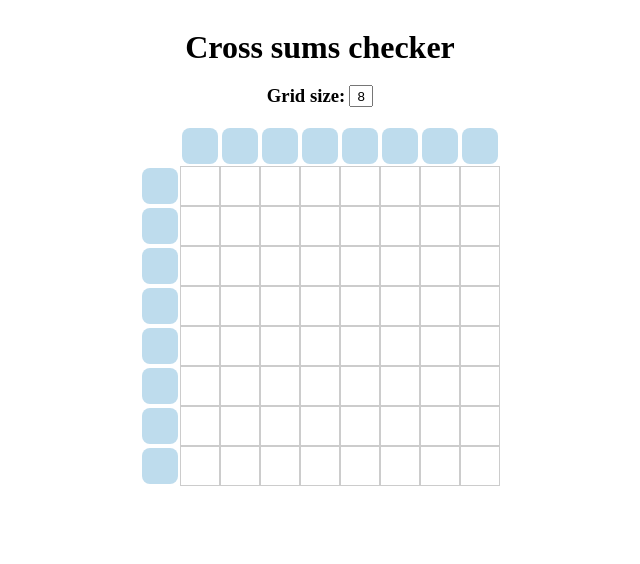
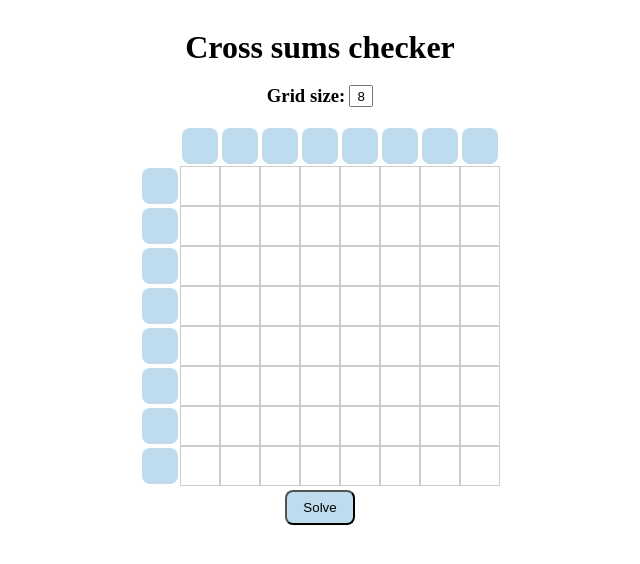
Before and after one commit to SipuliCodes/cross-sums-solver-frontend, an Angular app: page / in a window 1280 px wide. Shown: the top 564 px of the page, without its empty margins (320-960 px from the left). Built offline with nearby package versions, Linux system fonts and the light colour scheme.

Commit message:
Add button
Added solve button below grid

```diff
--- a/src/app/app.component.html
+++ b/src/app/app.component.html
@@ -11,6 +11,7 @@
       [cellSize]="gridCellSize"
     >
     </cross-sum-grid>
+    <button class="solve-button">Solve</button>
   </div>
 </main>
 
--- a/src/app/app.component.scss
+++ b/src/app/app.component.scss
@@ -25,6 +25,17 @@
     text-align: center;
 }
 
+.solve-button {
+  background-color: #BEDCED;
+  margin: 4px;
+  padding: 8px 16px;
+  border-radius: 8px;
+}
+
+.solve-button:hover {
+  background-image: linear-gradient(rgb(0 0 0/40%) 0 0);
+}
+
 input::-webkit-outer-spin-button,
 input::-webkit-inner-spin-button {
     -webkit-appearance: none;
```
